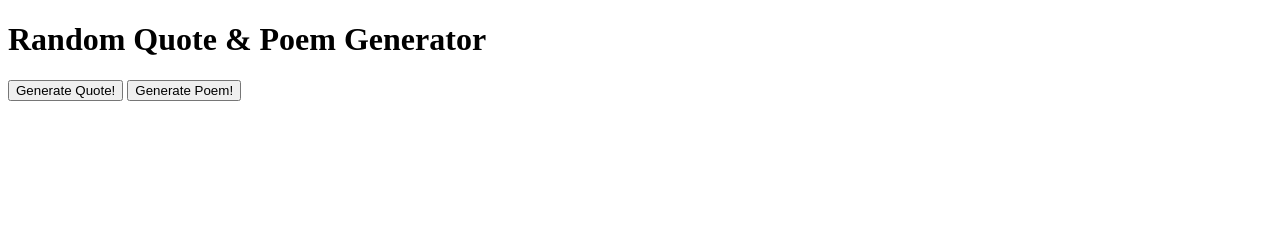
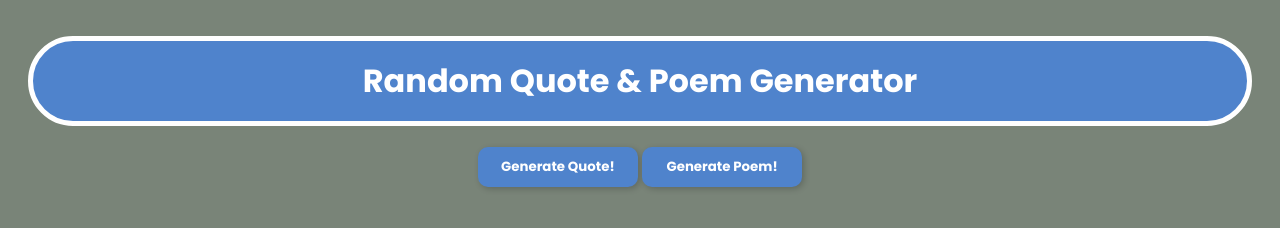
Before and after one commit to hiitscyrus/Final-Project, a plain HTML site: page project2.html in a window 1280 px wide. Drawn offline with Linux system fonts and the light colour scheme.

Commit message:
Update project2.html

```diff
--- a/project2.html
+++ b/project2.html
@@ -4,7 +4,7 @@
   <meta charset="UTF-8" />
   <meta name="viewport" content="width=device-width, initial-scale=1.0" />
   <title>Random Quote Generator</title>
-  <link rel="stylesheet" href="prject2.css" />
+  <link rel="stylesheet" href="project2.css" />
   <link href="https://fonts.googleapis.com/css2?family=Poppins:wght@300;500;700&display=swap" rel="stylesheet">
 </head>
 
```
